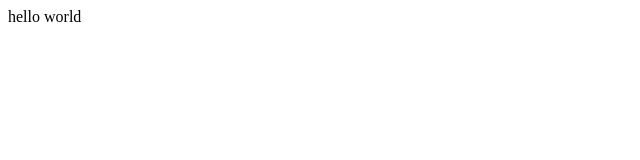
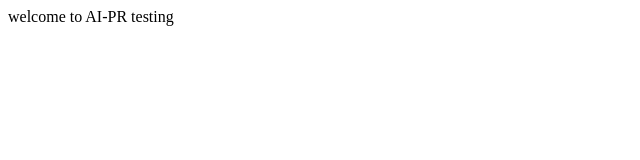
Before and after one commit to dj21-vicky21/AI-PR-Reviwer, a plain HTML site: page index.html in a window 1280 px wide. Shown: the whole page, without its empty margins (0-640 px from the left). Drawn offline with Linux system fonts and the light colour scheme.

Commit message:
init pr testing

```diff
--- a/index.html
+++ b/index.html
@@ -7,7 +7,7 @@
 </head>
 <body>
     <span>
-        hello world
+        welcome to AI-PR testing
     </span>
 </body>
 </html>
```
